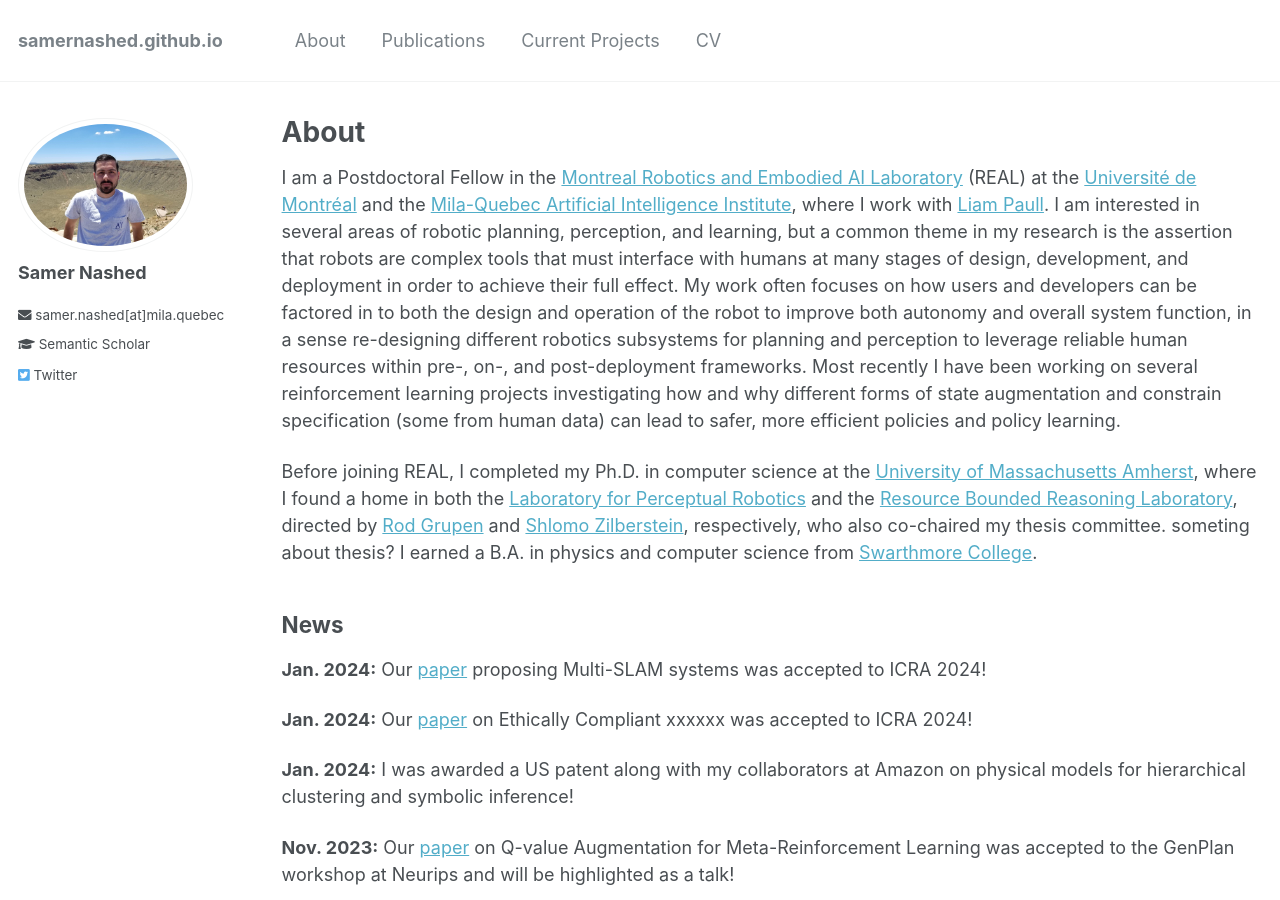
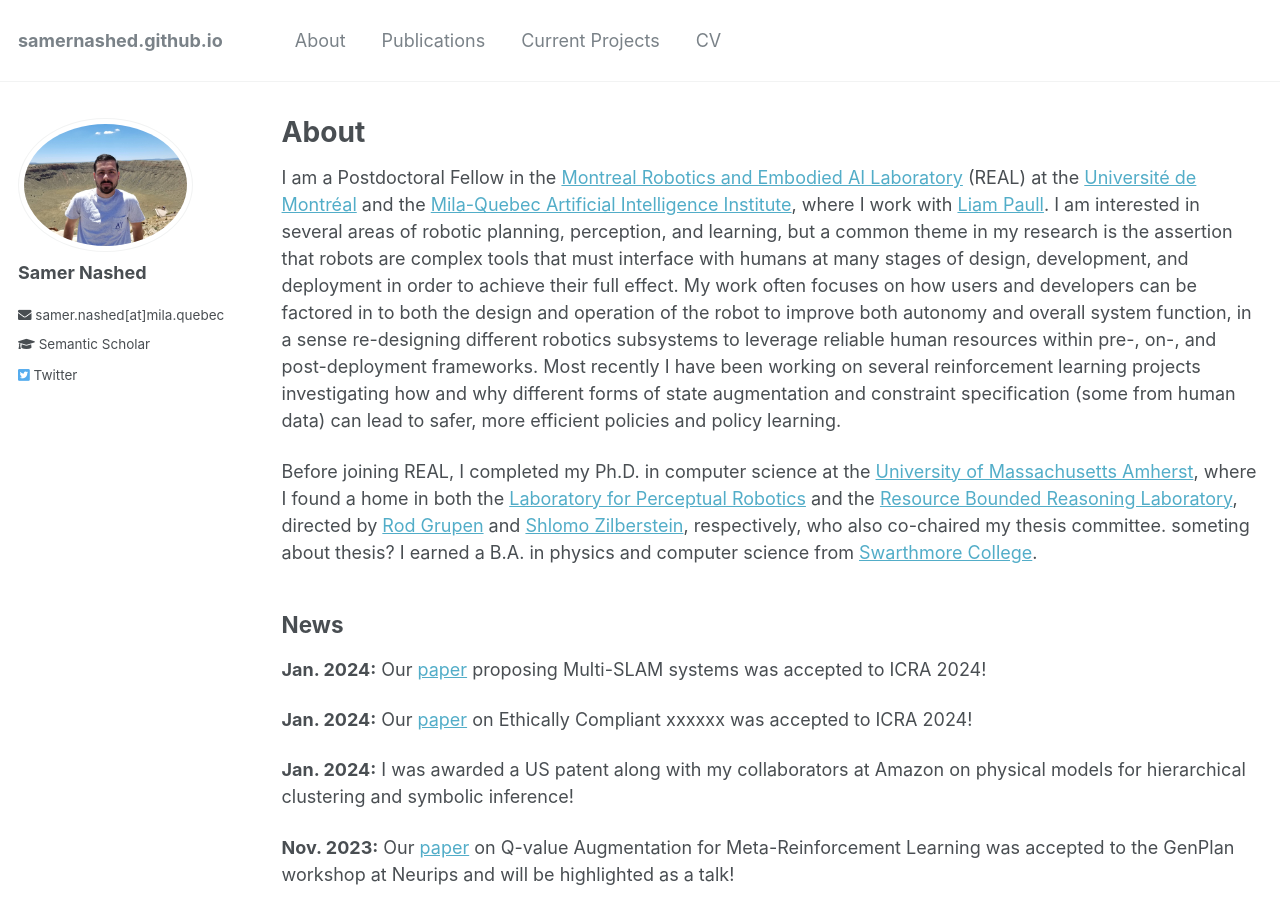
Before and after one commit to SamerNashed/samernashed.github.io, a Jekyll site: the page built from _pages/about.md, in a window 1280 px wide and 900 px high. Built offline with Jekyll 4.4.1, drawn with Linux system fonts in a browser that asks for light colours.

Commit message:
Update about.md

```diff
--- a/_pages/about.md
+++ b/_pages/about.md
@@ -8,7 +8,7 @@ redirect_from:
 ---
 
 
-I am a Postdoctoral Fellow in the [Montreal Robotics and Embodied AI Laboratory](https://montrealrobotics.ca/) (REAL) at the [Université de Montréal](https://www.umontreal.ca/) and the [Mila-Quebec Artificial Intelligence Institute](https://mila.quebec/en/), where I work with [Liam Paull](https://liampaull.ca/). I am interested in several areas of robotic planning, perception, and learning, but a common theme in my research is the assertion that robots are complex tools that must interface with humans at many stages of design, development, and deployment in order to achieve their full effect. My work often focuses on how users and developers can be factored in to both the design and operation of the robot to improve both autonomy and overall system function, in a sense re-designing different robotics subsystems for planning and perception to leverage reliable human resources within pre-, on-, and post-deployment frameworks. Most recently I have been working on several reinforcement learning projects investigating how and why different forms of state augmentation and constrain specification (some from human data) can lead to safer, more efficient policies and policy learning.
+I am a Postdoctoral Fellow in the [Montreal Robotics and Embodied AI Laboratory](https://montrealrobotics.ca/) (REAL) at the [Université de Montréal](https://www.umontreal.ca/) and the [Mila-Quebec Artificial Intelligence Institute](https://mila.quebec/en/), where I work with [Liam Paull](https://liampaull.ca/). I am interested in several areas of robotic planning, perception, and learning, but a common theme in my research is the assertion that robots are complex tools that must interface with humans at many stages of design, development, and deployment in order to achieve their full effect. My work often focuses on how users and developers can be factored in to both the design and operation of the robot to improve both autonomy and overall system function, in a sense re-designing different robotics subsystems to leverage reliable human resources within pre-, on-, and post-deployment frameworks. Most recently I have been working on several reinforcement learning projects investigating how and why different forms of state augmentation and constraint specification (some from human data) can lead to safer, more efficient policies and policy learning.
 
 Before joining REAL, I completed my Ph.D. in computer science at the [University of Massachusetts Amherst](https://www.umass.edu/), where I found a home in both the [Laboratory for Perceptual Robotics](https://www-robotics.cs.umass.edu/) and the [Resource Bounded Reasoning Laboratory](https://groups.cs.umass.edu/shlomo/research/), directed by [Rod Grupen](https://www-robotics.cs.umass.edu/~grupen/) and [Shlomo Zilberstein](https://groups.cs.umass.edu/shlomo/), respectively, who also co-chaired my thesis committee. someting about thesis? I earned a B.A. in physics and computer science from [Swarthmore College](https://www.swarthmore.edu/).
 
```
